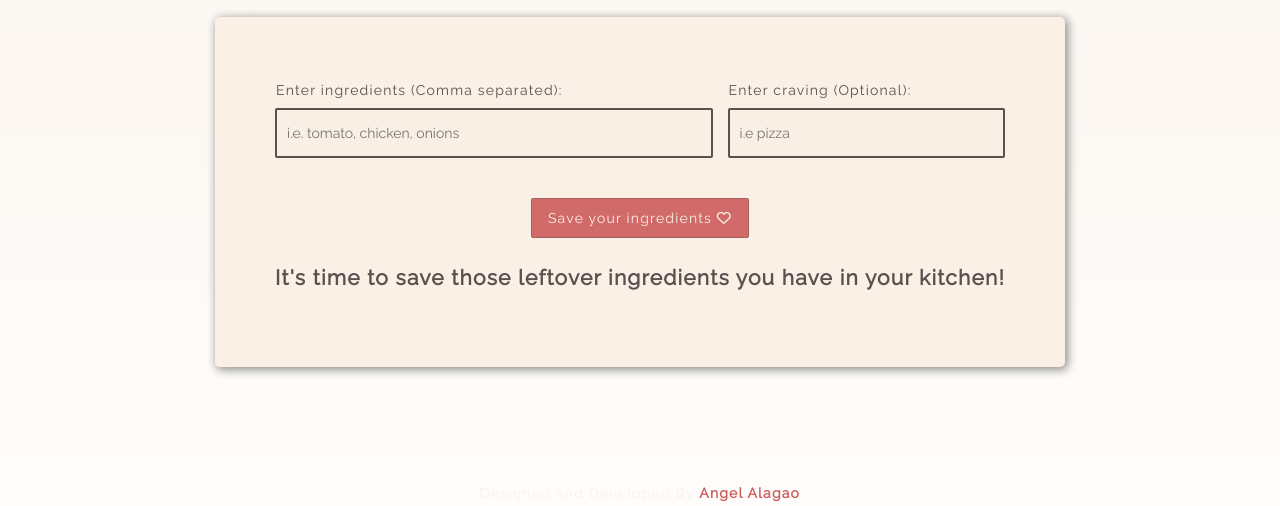
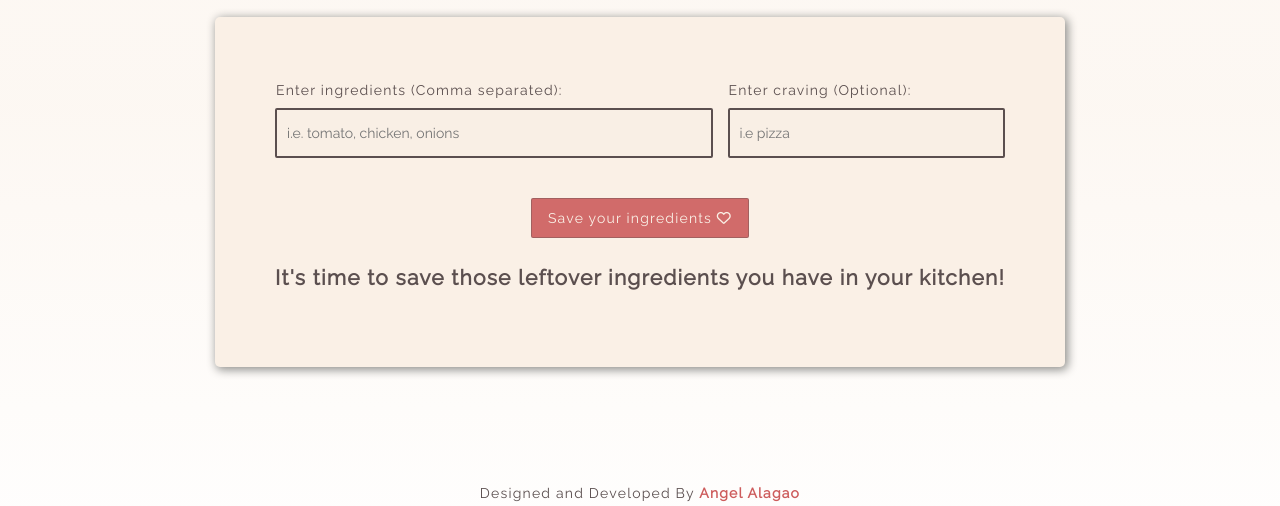
Before and after one commit to angelalagao/Cravings-for-Savings, a website: page index.html in a window 1280 px wide. Shown: the part 294-800 px from the top of the page. Drawn offline with nearby package versions, Linux system fonts and the light colour scheme; files that its build step writes are made by us from their sources.

Commit message:
changed footer color

```diff
--- a/dev/styles/style.scss
+++ b/dev/styles/style.scss
@@ -77,7 +77,7 @@ main, {
 }
 
 footer {
-	color: $backgroundColor;
+	color: $secondaryGrey;
 	display: flex;
 	margin: 5px;
 	p {
```
